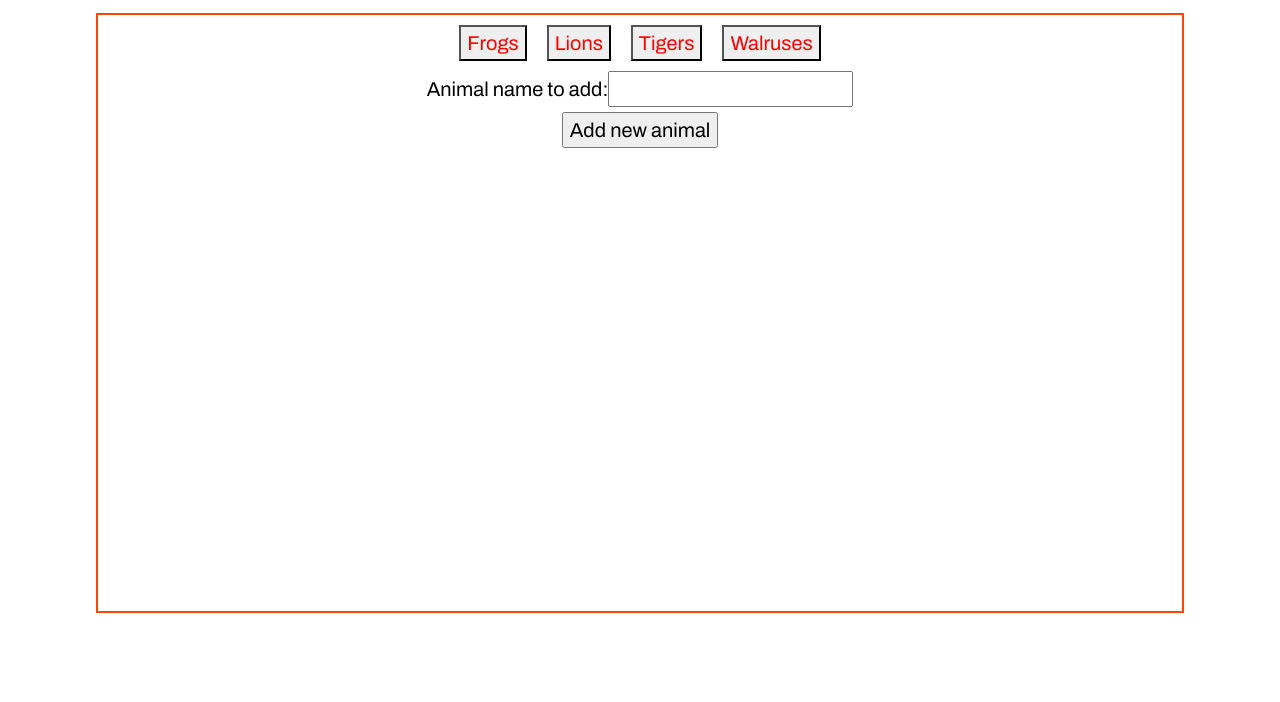
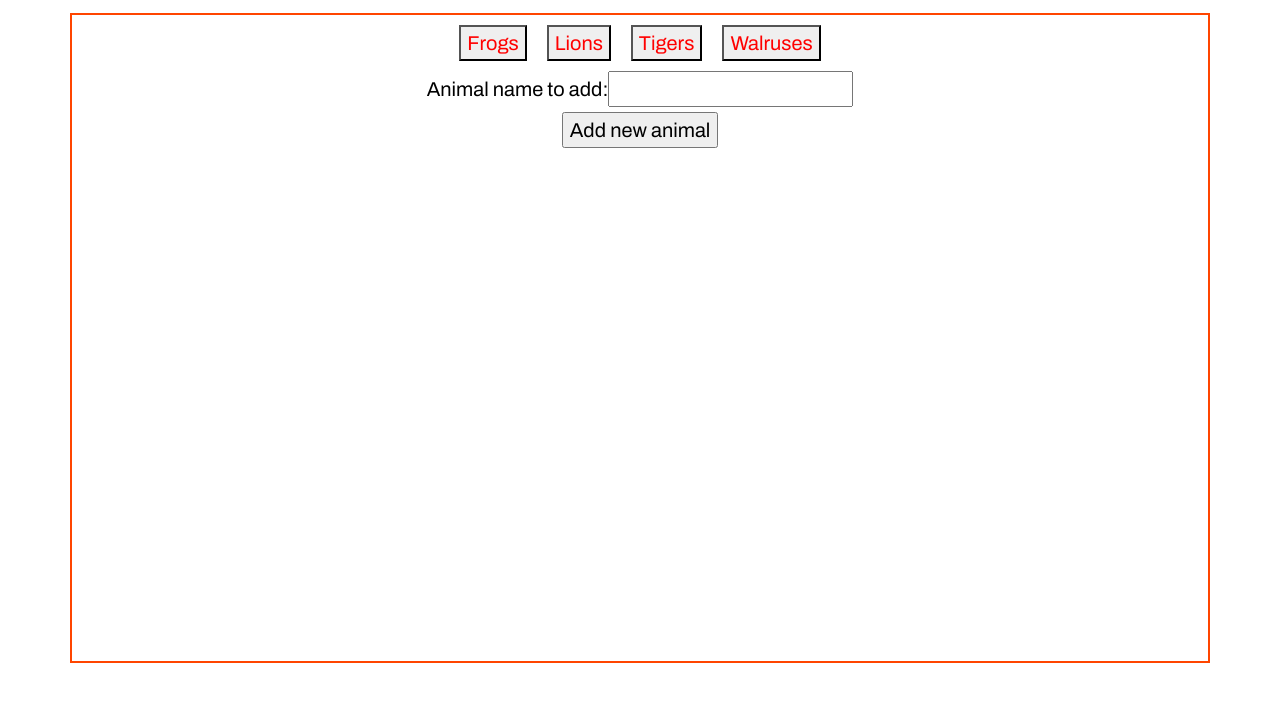
Before and after one commit to phtag/GifTastic, a plain HTML site: page index.html in a window 1280 px wide. Drawn offline with nearby package versions, Linux system fonts and the light colour scheme; no server answers.

Commit message:
Images...

```diff
--- a/assets/css/style.css
+++ b/assets/css/style.css
@@ -11,15 +11,12 @@ body {
     font-size: 20px;
     font-weight: bold;
     margin-top: 1%;
-    width: 85%;
-    height: 600px;
+    width: 90%;
+    height: 650px;
     color: black;
     background-color: white;
-    /* color: white; */
-    /* background-color: aquamarine;  */
     border: 2px solid orangered;
     text-align: center;
-    /* font-size: 32px; */
     font-weight: bold;
     overflow: auto;
  }
@@ -64,7 +61,7 @@ body {
     margin: 10%;
 }
 #my-GIFs-view {
-    width: 90%;
+    width: 95%;
     margin: auto;
     margin-top: 10px;
     margin-bottom: 10px;
--- a/assets/javascript/app.js
+++ b/assets/javascript/app.js
@@ -6,7 +6,7 @@
   var GIFqueryResultsDiv = $('<div id="my-GIFs-view">');
   var myButtonsDiv = $('<div id="#my-buttons-view"></div>');
   var myFormDiv = $('<div id="#my-form-view"></div>');
-  var numGIFsToDisplay = 10;
+  var numGIFsToDisplay = 6;
 
 
   myContainerDiv.empty();
```
Also changed, not shown: assets/images/GifTasticScreenShot.JPG (added).
